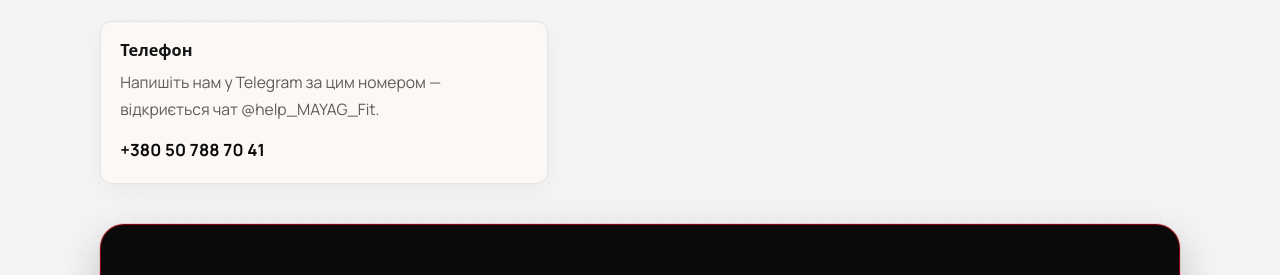
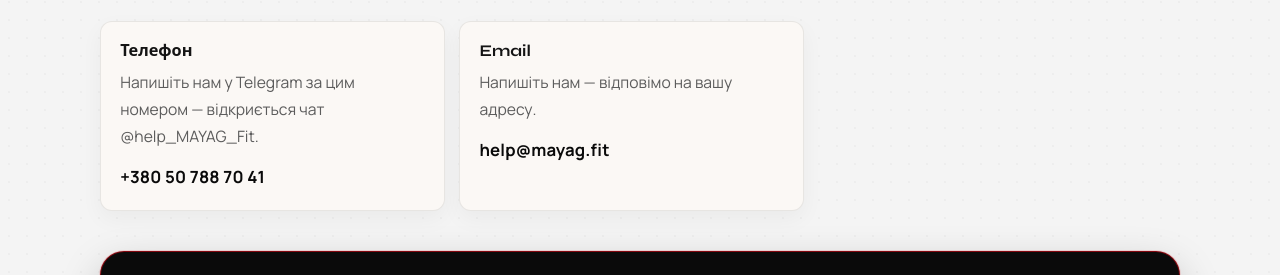
Before and after one commit to AliaGra/mayag-site, a plain HTML site: page contacts.html in a window 1280 px wide. Shown: the part 241-516 px from the top of the page. Drawn offline with Linux system fonts and the light colour scheme.

Commit message:
Restore email card on contacts page

```diff
--- a/contacts.html
+++ b/contacts.html
@@ -4,7 +4,7 @@
   <meta charset="UTF-8">
   <meta name="viewport" content="width=device-width, initial-scale=1">
   <title>Контакти — MAYAG</title>
-  <meta name="description" content="Зв’яжіться з MAYAG у Telegram: +380 50 788 70 41 (@help_MAYAG_Fit).">
+  <meta name="description" content="Зв’яжіться з MAYAG: Telegram +380 50 788 70 41 (@help_MAYAG_Fit), email help@mayag.fit.">
   <meta name="theme-color" content="#0a0a0a">
   <link rel="canonical" href="https://mayag.fit/contacts.html">
   <link rel="icon" type="image/png" href="assets/favicon.png">
@@ -14,14 +14,14 @@
   <meta property="og:locale" content="uk_UA">
   <meta property="og:url" content="https://mayag.fit/contacts.html">
   <meta property="og:title" content="Контакти — MAYAG">
-  <meta property="og:description" content="Є питання? Напишіть нам у Telegram за номером +380 50 788 70 41.">
+  <meta property="og:description" content="Є питання? Напишіть у Telegram або на help@mayag.fit.">
   <meta property="og:image" content="https://mayag.fit/assets/og-image.png">
   <meta property="og:site_name" content="MAYAG">
 
   <link rel="preconnect" href="https://fonts.googleapis.com">
   <link rel="preconnect" href="https://fonts.gstatic.com" crossorigin>
   <link href="https://fonts.googleapis.com/css2?family=Manrope:wght@400;500;600;700&family=Syne:wght@700;800&display=swap" rel="stylesheet">
-  <link rel="stylesheet" href="css/styles.css?v=20260812n">
+  <link rel="stylesheet" href="css/styles.css?v=20260812o">
 </head>
 <body>
   <header class="site-header">
@@ -61,11 +61,16 @@
           <p class="feature-block__subtitle">Є питання? Ми на зв’язку.</p>
         </div>
 
-        <div class="contacts-grid contacts-grid--single reveal">
+        <div class="contacts-grid contacts-grid--two reveal">
           <article class="feature-card contacts-card">
             <h2>Телефон</h2>
             <p>Напишіть нам у Telegram за цим номером — відкриється чат @help_MAYAG_Fit.</p>
             <a class="contacts-card__value" data-help-telegram href="https://t.me/help_MAYAG_Fit">+380 50 788 70 41</a>
+          </article>
+          <article class="feature-card contacts-card">
+            <h2>Email</h2>
+            <p>Напишіть нам — відповімо на вашу адресу.</p>
+            <a class="contacts-card__value" data-email href="mailto:help@mayag.fit">help@mayag.fit</a>
           </article>
         </div>
 
--- a/css/styles.css
+++ b/css/styles.css
@@ -683,6 +683,11 @@ ul {
   justify-content: start;
 }
 
+.contacts-grid--two {
+  grid-template-columns: repeat(2, minmax(0, 1fr));
+  max-width: 44rem;
+}
+
 .contacts-card h2 {
   margin: 0 0 0.45rem;
 }
```
